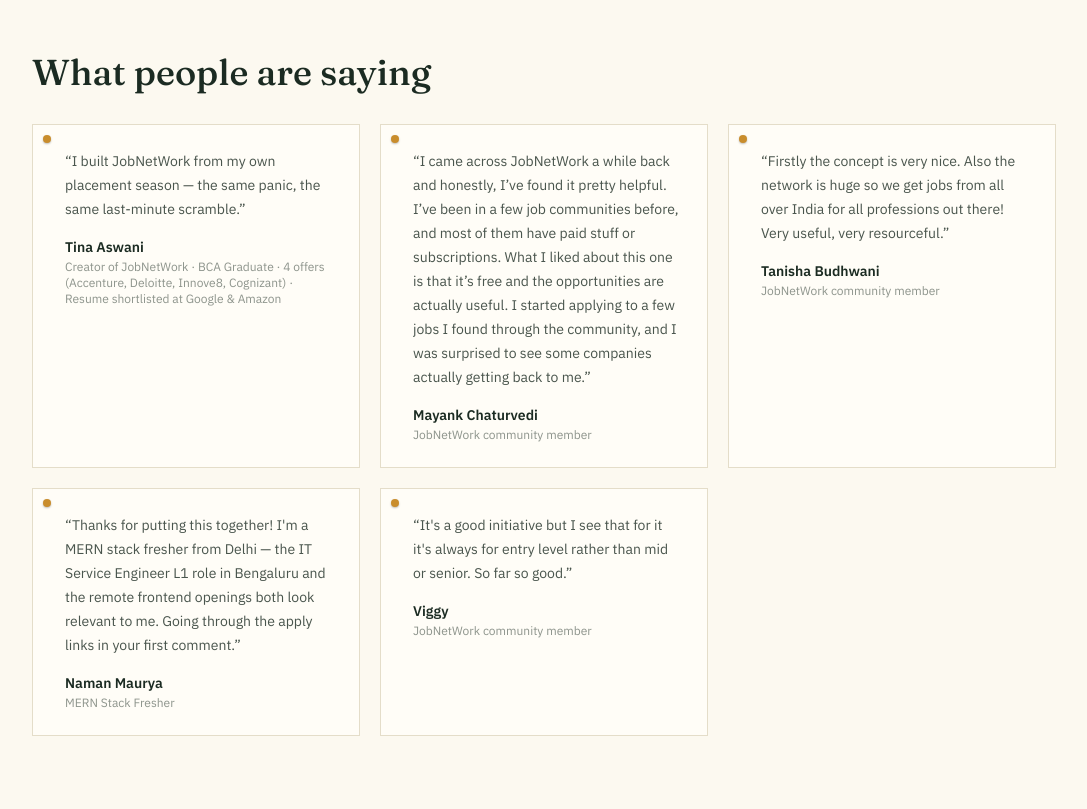
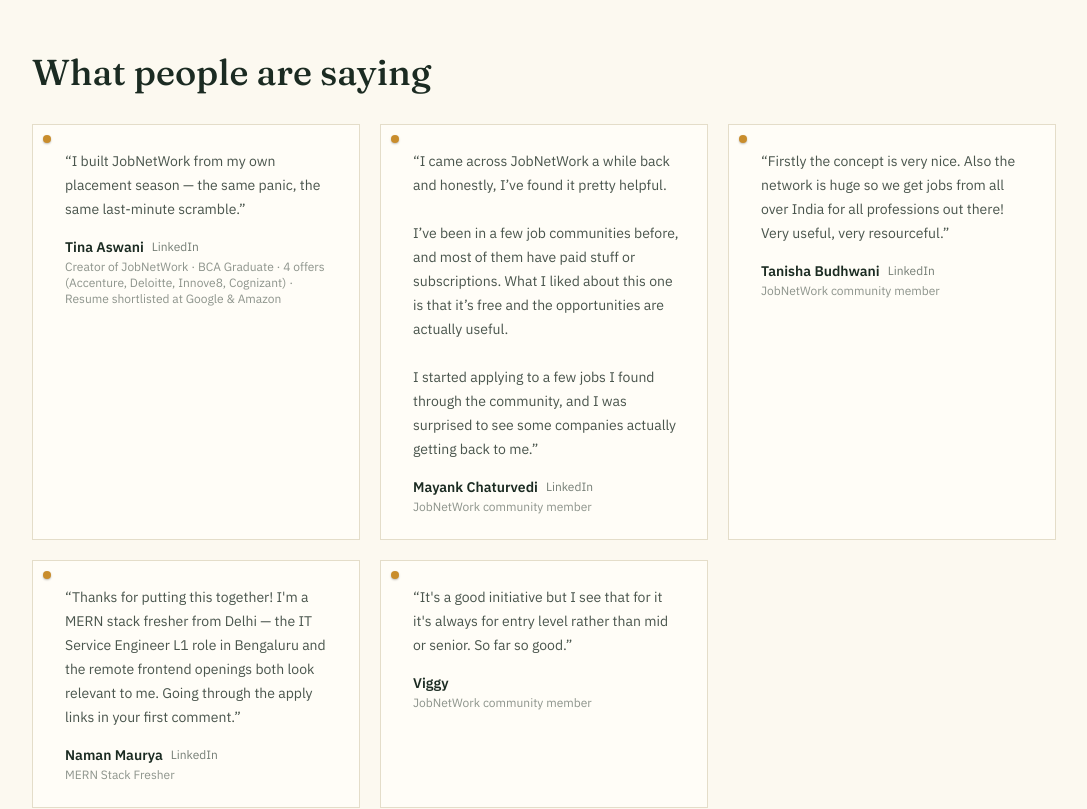
Before and after one commit to tinaaswanii/JobNetWork, a Next.js app: page /prep-trek in a window 1280 px wide. Shown: the part 1860-2669 px from the top of the page, without its empty margins (96-1183 px from the left). Built offline with nearby package versions, Linux system fonts and the light colour scheme.

Commit message:
Update Testimonials.tsx

```diff
--- a/components/Testimonials.tsx
+++ b/components/Testimonials.tsx
@@ -12,12 +12,44 @@ export default function Testimonials() {
 
         <div className="mt-8 grid gap-5 md:grid-cols-2 lg:grid-cols-3">
           {testimonials.map((t, i) => (
-            <figure key={i} className="pinned-card flex flex-col p-6 pl-8">
-              <blockquote className="text-sm leading-6 text-ink/80">
+            <figure
+              key={i}
+              className="pinned-card flex flex-col p-6 pl-8"
+            >
+              <blockquote className="whitespace-pre-line text-sm leading-6 text-ink/80">
                 “{t.quote}”
               </blockquote>
+
               <figcaption className="mt-4 text-sm">
-                <span className="font-semibold text-ink">{t.name}</span>
+                <div className="flex items-center gap-2">
+                  {t.linkedin ? (
+                    <a
+                      href={t.linkedin}
+                      target="_blank"
+                      rel="noopener noreferrer"
+                      className="font-semibold text-ink hover:underline"
+                    >
+                      {t.name}
+                    </a>
+                  ) : (
+                    <span className="font-semibold text-ink">
+                      {t.name}
+                    </span>
+                  )}
+
+                  {t.linkedin && (
+                    <a
+                      href={t.linkedin}
+                      target="_blank"
+                      rel="noopener noreferrer"
+                      className="text-xs text-ink/60 hover:text-ink hover:underline"
+                      aria-label={`View ${t.name} on LinkedIn`}
+                    >
+                      LinkedIn
+                    </a>
+                  )}
+                </div>
+
                 <span className="mt-0.5 block text-xs text-ink/50">
                   {t.role}
                 </span>
```
